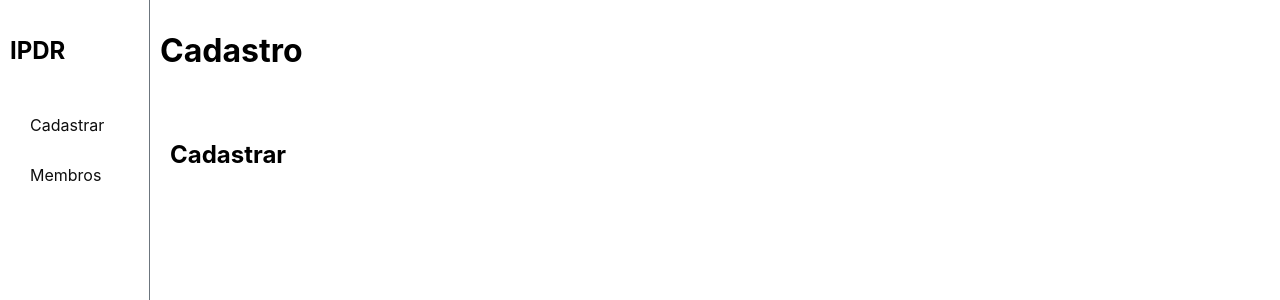
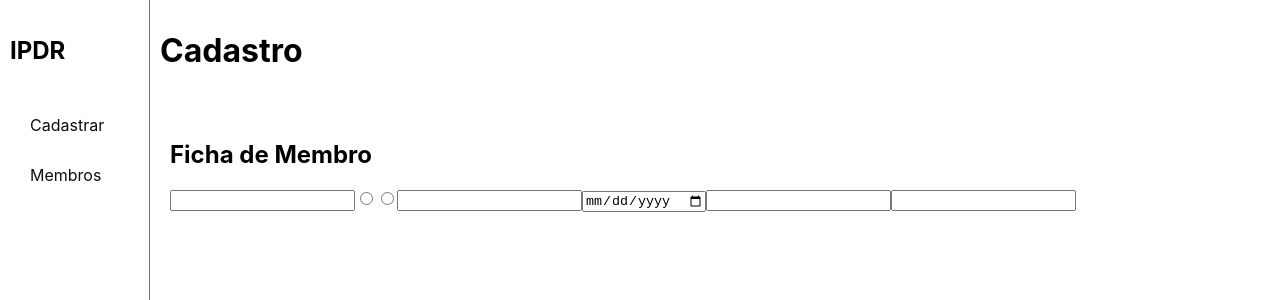
Before and after one commit to cenadev/ipdr, a React (Create React App) app: page /cadastrar in a window 1280 px wide. Shown: the top 300 px of the page. Built offline with nearby package versions, Linux system fonts and the light colour scheme; the HTML template or start-up script is replaced by a standard one.

Commit message:
Formulario sendo construido.

```diff
--- a/src/pages/Cadastrar.jsx
+++ b/src/pages/Cadastrar.jsx
@@ -3,7 +3,17 @@ import React from 'react'
 export default function Cadastrar() {
     return(
         <div className="Cadastrar">
-            <h2>Cadastrar</h2>
+            <h2>Ficha de Membro</h2>
+            <form action="" className="form-member">
+                <input type="image" src="" alt=""/>
+                <input type="text" name="name"/>
+                <input type="radio" name="gender" id="f"/>
+                <input type="radio" name="gender" id="m"/>
+                <input type="text" name="pob"/>
+                <input type="date" name="dob"/>
+                <input type="text" name="nationality"/>
+                <input type="text" name=""/>
+            </form>
         </div>
     );
 }
```
